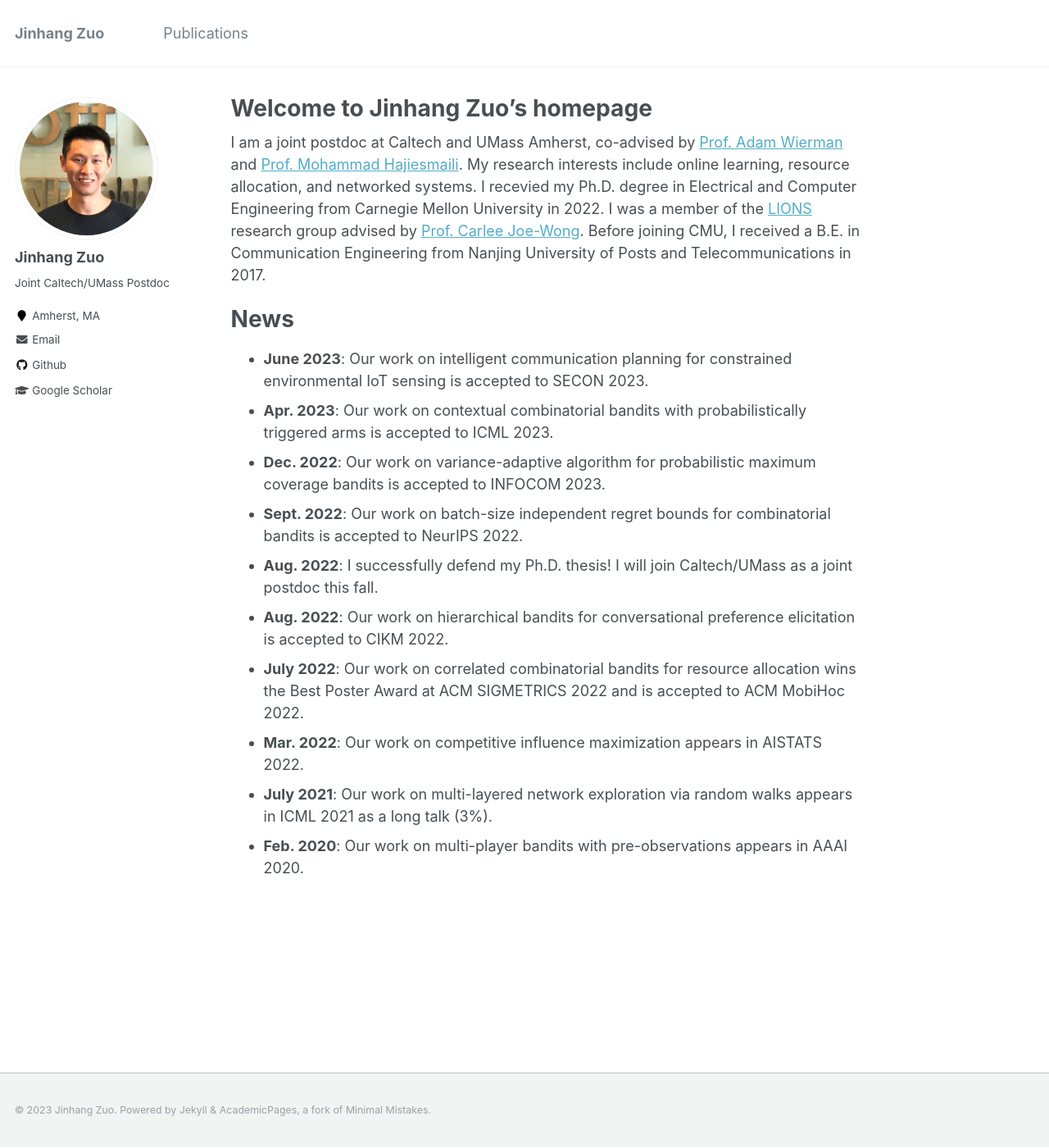
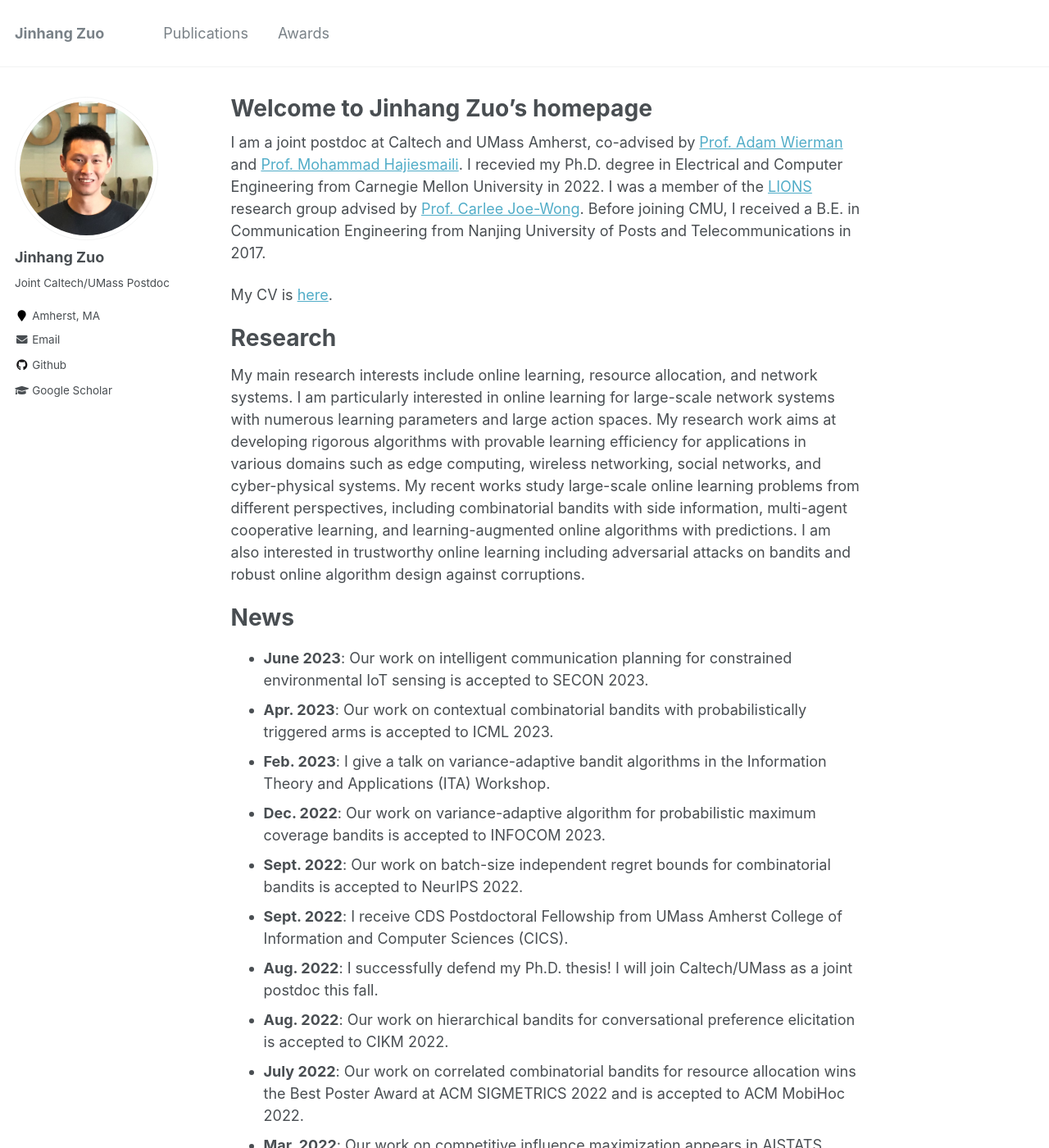
Before and after one commit to jhzuo/jhzuo.github.io, a Jekyll site: the page built from _pages/about.md, in a window 1280 px wide and 1400 px high. Shown: the whole window at 82% size. Built offline with Jekyll 4.4.1, drawn with Linux system fonts in a browser that asks for light colours.

Commit message:
add awards and cv

```diff
--- a/_data/navigation.yml
+++ b/_data/navigation.yml
@@ -2,6 +2,9 @@
 main:
   - title: "Publications"
     url: /publications/
+
+  - title: "Awards"
+    url: /awards/
 
   # - title: "Professional Services"
   #   url: /services/
--- a/_pages/about.md
+++ b/_pages/about.md
@@ -7,16 +7,22 @@
   - /about/
   - /about.html
 ---
-I am a joint postdoc at Caltech and UMass Amherst, co-advised by [Prof. Adam Wierman](https://adamwierman.com/) and [Prof. Mohammad Hajiesmaili](https://groups.cs.umass.edu/hajiesmaili/).
-My research interests include online learning, resource allocation, and networked systems.
-I recevied my Ph.D. degree in Electrical and Computer Engineering from Carnegie Mellon University in 2022. I was a member of the [LIONS](https://research.ece.cmu.edu/lions/index.html) research group advised by [Prof. Carlee Joe-Wong](https://www.andrew.cmu.edu/user/cjoewong/). Before joining CMU, I received a B.E. in Communication Engineering from Nanjing University of Posts and Telecommunications in 2017.
+I am a joint postdoc at Caltech and UMass Amherst, co-advised by [Prof. Adam Wierman](https://adamwierman.com/) and [Prof. Mohammad Hajiesmaili](https://groups.cs.umass.edu/hajiesmaili/). I recevied my Ph.D. degree in Electrical and Computer Engineering from Carnegie Mellon University in 2022. I was a member of the [LIONS](https://research.ece.cmu.edu/lions/index.html) research group advised by [Prof. Carlee Joe-Wong](https://www.andrew.cmu.edu/user/cjoewong/). Before joining CMU, I received a B.E. in Communication Engineering from Nanjing University of Posts and Telecommunications in 2017.
+
+My CV is [here](https://drive.google.com/file/d/1SYAuP3JsD7LUFYkGSaZVcpL7Za5O7AYH/view?usp=sharing).
+
+Research
+======
+My main research interests include online learning, resource allocation, and network systems. I am particularly interested in online learning for large-scale network systems with numerous learning parameters and large action spaces. My research work aims at developing rigorous algorithms with provable learning efficiency for applications in various domains such as edge computing, wireless networking, social networks, and cyber-physical systems. My recent works study large-scale online learning problems from different perspectives, including combinatorial bandits with side information, multi-agent cooperative learning, and learning-augmented online algorithms with predictions. I am also interested in trustworthy online learning including adversarial attacks on bandits and robust online algorithm design against corruptions.
 
 News
 ======
 - **June 2023**: Our work on intelligent communication planning for constrained environmental IoT sensing is accepted to SECON 2023.
 - **Apr. 2023**: Our work on contextual combinatorial bandits with probabilistically triggered arms is accepted to ICML 2023.
+- **Feb. 2023**: I give a talk on variance-adaptive bandit algorithms in the Information Theory and Applications (ITA) Workshop.
 - **Dec. 2022**: Our work on variance-adaptive algorithm for probabilistic maximum coverage bandits is accepted to INFOCOM 2023.
 - **Sept. 2022**: Our work on batch-size independent regret bounds for combinatorial bandits is accepted to NeurIPS 2022.
+- **Sept. 2022**: I receive CDS Postdoctoral Fellowship from UMass Amherst College of Information and Computer Sciences (CICS).
 - **Aug. 2022**: I successfully defend my Ph.D. thesis! I will join Caltech/UMass as a joint postdoc this fall.
 - **Aug. 2022**: Our work on hierarchical bandits for conversational preference elicitation is accepted to CIKM 2022.
 - **July 2022**: Our work on correlated combinatorial bandits for resource allocation wins the Best Poster Award at ACM SIGMETRICS 2022 and is accepted to ACM MobiHoc 2022.
```
Also changed, not shown: _pages/awards.md (added, +13 -0 lines), _pages/publications.md (+1 -1 lines), 1 other file.
